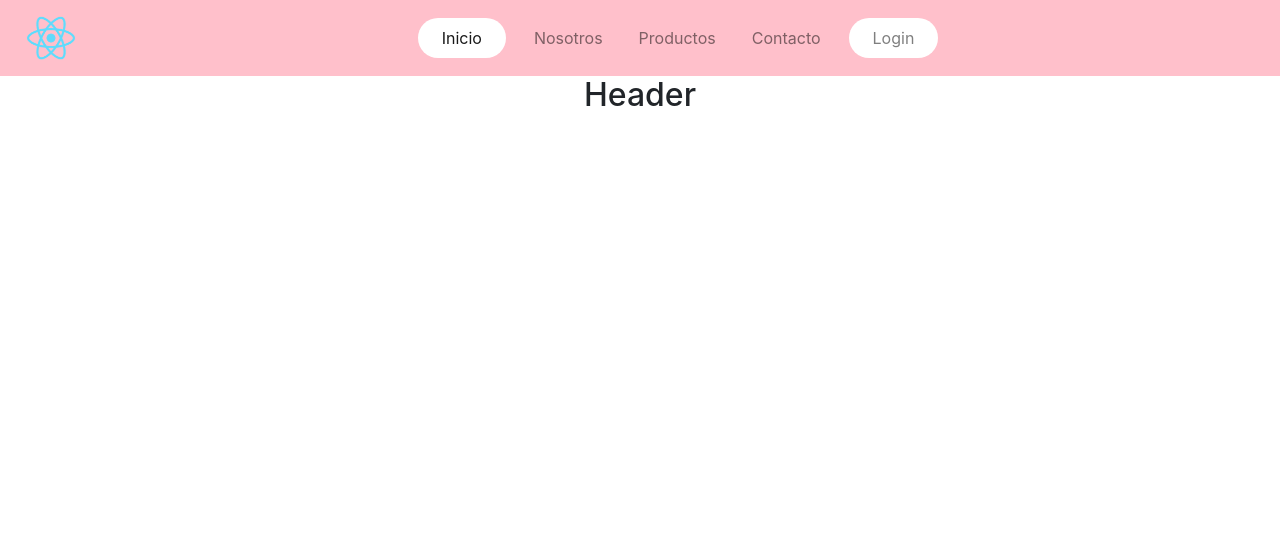
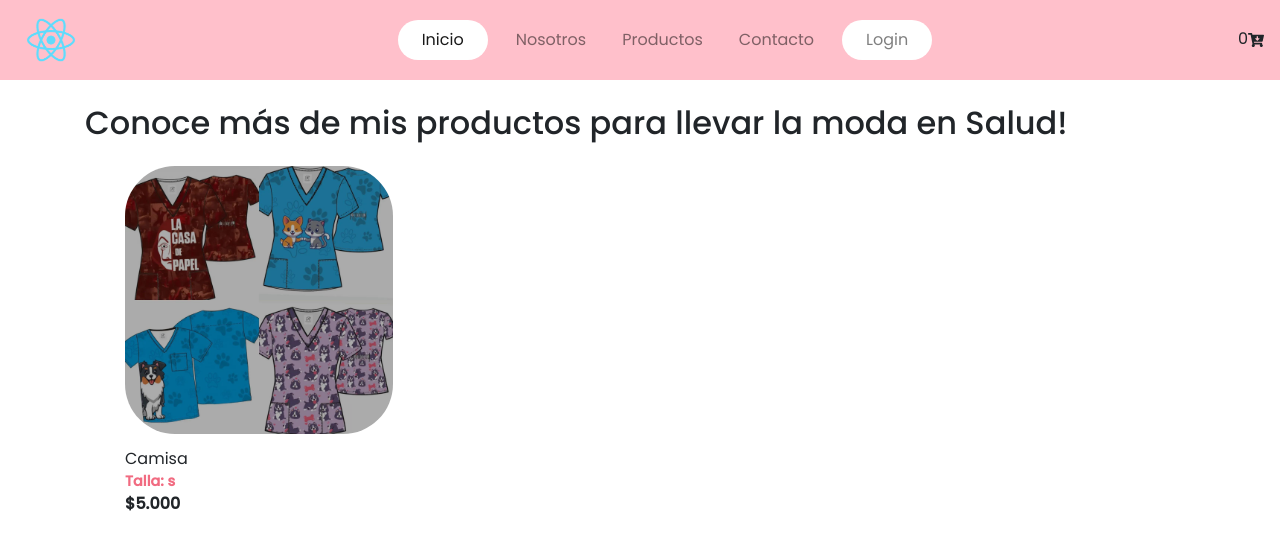
Before and after one commit to vriquelmefe/tienda-virtual-riquelme, a React (Create React App) app: page / in a window 1280 px wide. Shown: the top 550 px of the page. Built offline with nearby package versions, Linux system fonts and the light colour scheme.

Commit message:
agrego cardWidget y ItemList Container

```diff
--- a/package.json
+++ b/package.json
@@ -3,11 +3,13 @@
   "version": "0.1.0",
   "private": true,
   "dependencies": {
+    "@mdi/font": "^6.4.95",
     "@testing-library/jest-dom": "^5.15.0",
     "@testing-library/react": "^11.2.7",
     "@testing-library/user-event": "^12.8.3",
     "react": "^17.0.2",
     "react-dom": "^17.0.2",
+    "react-icons": "^4.3.1",
     "react-scripts": "4.0.3",
     "web-vitals": "^1.1.2"
   },
--- a/public/index.html
+++ b/public/index.html
@@ -11,6 +11,9 @@
     />
     <link rel="apple-touch-icon" href="%PUBLIC_URL%/logo192.png" />
     <link rel="stylesheet" href="https://cdn.jsdelivr.net/npm/bootstrap@4.6.1/dist/css/bootstrap.min.css" integrity="sha384-zCbKRCUGaJDkqS1kPbPd7TveP5iyJE0EjAuZQTgFLD2ylzuqKfdKlfG/eSrtxUkn" crossorigin="anonymous">
+    <link rel="preconnect" href="https://fonts.googleapis.com">
+<link rel="preconnect" href="https://fonts.gstatic.com" crossorigin>
+<link href="https://fonts.googleapis.com/css2?family=Poppins:wght@300;400;500&display=swap" rel="stylesheet">
     <!--
       manifest.json provides metadata used when your web app is installed on a
       user's mobile device or desktop. See https://developers.google.com/web/fundamentals/web-app-manifest/
--- a/src/App.css
+++ b/src/App.css
@@ -1,38 +1,3 @@
-.App {
-  text-align: center;
+body{
+  font-family: 'Poppins', sans-serif;;
 }
-
-.App-logo {
-  height: 40vmin;
-  pointer-events: none;
-}
-
-@media (prefers-reduced-motion: no-preference) {
-  .App-logo {
-    animation: App-logo-spin infinite 20s linear;
-  }
-}
-
-.App-header {
-  background-color: #282c34;
-  min-height: 100vh;
-  display: flex;
-  flex-direction: column;
-  align-items: center;
-  justify-content: center;
-  font-size: calc(10px + 2vmin);
-  color: white;
-}
-
-.App-link {
-  color: #61dafb;
-}
-
-@keyframes App-logo-spin {
-  from {
-    transform: rotate(0deg);
-  }
-  to {
-    transform: rotate(360deg);
-  }
-}
--- a/src/App.jsx
+++ b/src/App.jsx
@@ -1,12 +1,13 @@
 
 import './App.css';
-import NavBar from './components/navbar/NavBar.jsx'
+import NavBar from './container/navbar/NavBar.jsx'
+import ItemListContainer from './container/ItemListContainer/ItemListContainer.jsx'
 
 function App() {
   return (
     <div className="App">
       <NavBar />
-      <h2>Header</h2>
+      <ItemListContainer greeting="Conoce más de mis productos para llevar la moda en Salud!"/>
     </div>
   );
 }
--- /dev/null
+++ b/src/components/ItemList/ItemList.css
@@ -0,0 +1,16 @@
+.list {
+    list-style: none;
+    display: flex;
+    flex-direction: column;
+}
+.imagen{
+    width: 25%;
+    height: 25%;
+    border-radius: 50px;
+    margin-bottom: .8em;
+}
+.size{
+    color: rgb(241, 107, 129);
+    font-weight: bold;
+    font-size: .9em;
+}
--- /dev/null
+++ b/src/components/ItemList/ItemList.jsx
@@ -0,0 +1,13 @@
+import React from 'react'
+import './ItemList.css'
+
+
+const ItemList = (props) => {
+    return (
+        <div>
+            <li className="list"><img src={props.imagen} className="imagen"/>{props.name} <span className="size">Talla: {props.size}</span> <b>{props.price}</b></li>
+        </div>
+    )
+}
+
+export default ItemList
--- /dev/null
+++ b/src/components/carditem/CardWidget.jsx
@@ -0,0 +1,14 @@
+import React from 'react'
+import './carditem.css'
+import { FaCartArrowDown } from 'react-icons/fa';
+
+const CardItem = ({callShow}) => {
+
+    return (
+        <div>
+            <span>0</span><FaCartArrowDown onClick={callShow} className="button-cart"/>
+        </div>
+    )
+}
+
+export default CardItem
--- /dev/null
+++ b/src/components/carditem/carditem.css
@@ -0,0 +1,8 @@
+.button-cart{
+    cursor: pointer;
+    height: 3rem;
+}
+.button-cart:hover{
+    width: 3rem;
+    box-shadow: 2px 2px 2px rgb(0,0,0 ,0.1);
+}
--- /dev/null
+++ b/src/container/ItemListContainer/ItemListContainer.css
@@ -0,0 +1,8 @@
+.titulo-greeting{
+    font-size: 3em;
+    font-weight: bold;
+    font-style: italic;
+}
+.container{
+    justify-content: center;
+}
--- /dev/null
+++ b/src/container/ItemListContainer/ItemListContainer.jsx
@@ -0,0 +1,17 @@
+import React from 'react'
+import ItemList from '../../components/ItemList/ItemList.jsx'
+import camisa from'../../img/camisa.jpeg'
+
+const ItemListContainer = (props) => {
+
+    return (
+        <div className="container">
+            <h2 className="titulo-greeting my-4">{props.greeting}</h2>
+            <ul>
+                <ItemList imagen={camisa} name="Camisa" size="s" price="$5.000"/>
+            </ul>
+        </div>
+    )
+}
+
+export default ItemListContainer
--- a/src/components/navbar/NavBar.jsx
+++ b/src/container/navbar/NavBar.jsx
@@ -1,7 +1,11 @@
 import React from 'react'
-import navbar from './navbar.css'
+import './navbar.css'
+import CardWidget from '../../components/carditem/CardWidget.jsx'
 
 const NavBar = () => {
+  const cart = () => {
+    console.log('hola funciona')
+}
   return (
     <nav className="navbar navbar-expand-lg navbar-light bg-pink">
       <a className="navbar-brand" href="#"><img src="../../logo192.png" width="50px"></img></a>
@@ -26,6 +30,8 @@
             <a className="nav-link bg-rounded px-4" href="#">Login</a>
           </li>
         </ul>
+        <CardWidget callShow={cart}/>
+
       </div>
     </nav>
   )
```
Also changed, not shown: src/container/navbar/navbar.css (renamed from src/components/navbar/navbar.css), src/img/camisa.jpeg (added), 1 other file (tests, documents, lock files or other folders).
